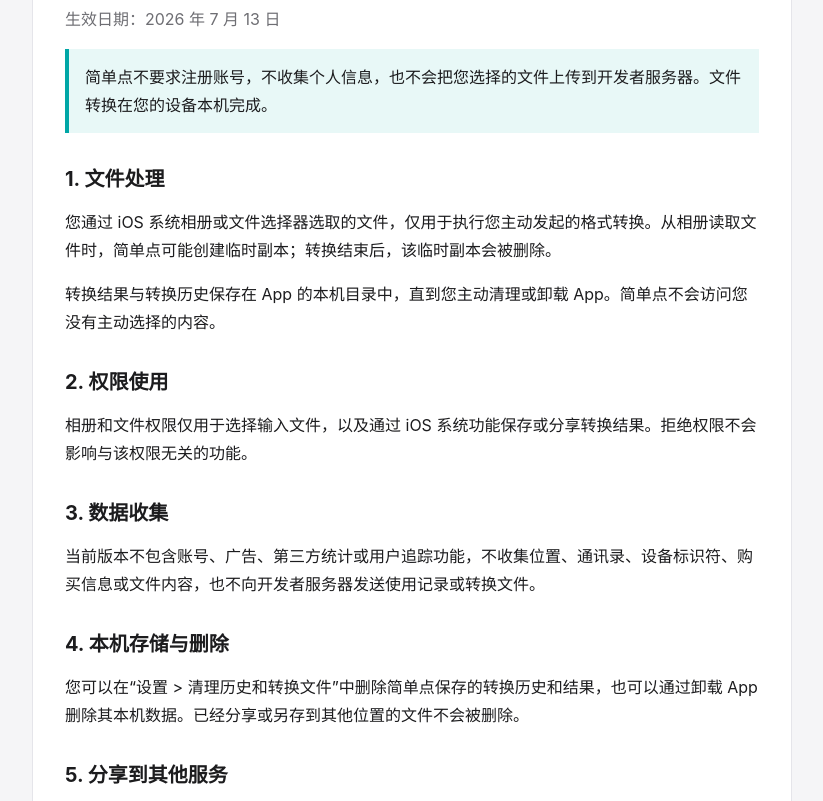
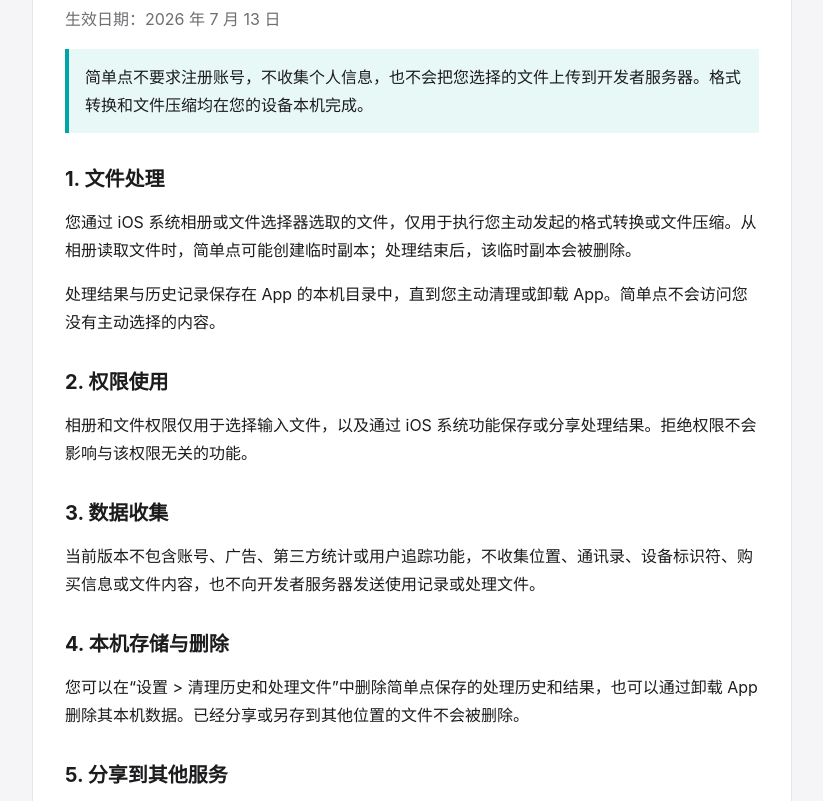
Before and after one commit to zjyjcl/jiandandian-privacy, a plain HTML site: page index.html in a window 1280 px wide. Shown: the part 130-931 px from the top of the page, without its empty margins (228-1051 px from the left). Drawn offline with Linux system fonts and the light colour scheme.

Commit message:
Update privacy policy for file slimming

```diff
--- a/index.html
+++ b/index.html
@@ -29,20 +29,20 @@
   <article>
     <h1>简单点隐私政策</h1>
     <p class="date">生效日期：2026 年 7 月 13 日</p>
-    <p class="note">简单点不要求注册账号，不收集个人信息，也不会把您选择的文件上传到开发者服务器。文件转换在您的设备本机完成。</p>
+    <p class="note">简单点不要求注册账号，不收集个人信息，也不会把您选择的文件上传到开发者服务器。格式转换和文件压缩均在您的设备本机完成。</p>
 
     <h2>1. 文件处理</h2>
-    <p>您通过 iOS 系统相册或文件选择器选取的文件，仅用于执行您主动发起的格式转换。从相册读取文件时，简单点可能创建临时副本；转换结束后，该临时副本会被删除。</p>
-    <p>转换结果与转换历史保存在 App 的本机目录中，直到您主动清理或卸载 App。简单点不会访问您没有主动选择的内容。</p>
+    <p>您通过 iOS 系统相册或文件选择器选取的文件，仅用于执行您主动发起的格式转换或文件压缩。从相册读取文件时，简单点可能创建临时副本；处理结束后，该临时副本会被删除。</p>
+    <p>处理结果与历史记录保存在 App 的本机目录中，直到您主动清理或卸载 App。简单点不会访问您没有主动选择的内容。</p>
 
     <h2>2. 权限使用</h2>
-    <p>相册和文件权限仅用于选择输入文件，以及通过 iOS 系统功能保存或分享转换结果。拒绝权限不会影响与该权限无关的功能。</p>
+    <p>相册和文件权限仅用于选择输入文件，以及通过 iOS 系统功能保存或分享处理结果。拒绝权限不会影响与该权限无关的功能。</p>
 
     <h2>3. 数据收集</h2>
-    <p>当前版本不包含账号、广告、第三方统计或用户追踪功能，不收集位置、通讯录、设备标识符、购买信息或文件内容，也不向开发者服务器发送使用记录或转换文件。</p>
+    <p>当前版本不包含账号、广告、第三方统计或用户追踪功能，不收集位置、通讯录、设备标识符、购买信息或文件内容，也不向开发者服务器发送使用记录或处理文件。</p>
 
     <h2>4. 本机存储与删除</h2>
-    <p>您可以在“设置 &gt; 清理历史和转换文件”中删除简单点保存的转换历史和结果，也可以通过卸载 App 删除其本机数据。已经分享或另存到其他位置的文件不会被删除。</p>
+    <p>您可以在“设置 &gt; 清理历史和处理文件”中删除简单点保存的处理历史和结果，也可以通过卸载 App 删除其本机数据。已经分享或另存到其他位置的文件不会被删除。</p>
 
     <h2>5. 分享到其他服务</h2>
     <p>当您通过 iOS 系统分享面板把结果发送到其他 App 或服务时，接收方将按照其自身隐私政策处理该文件。</p>
```
